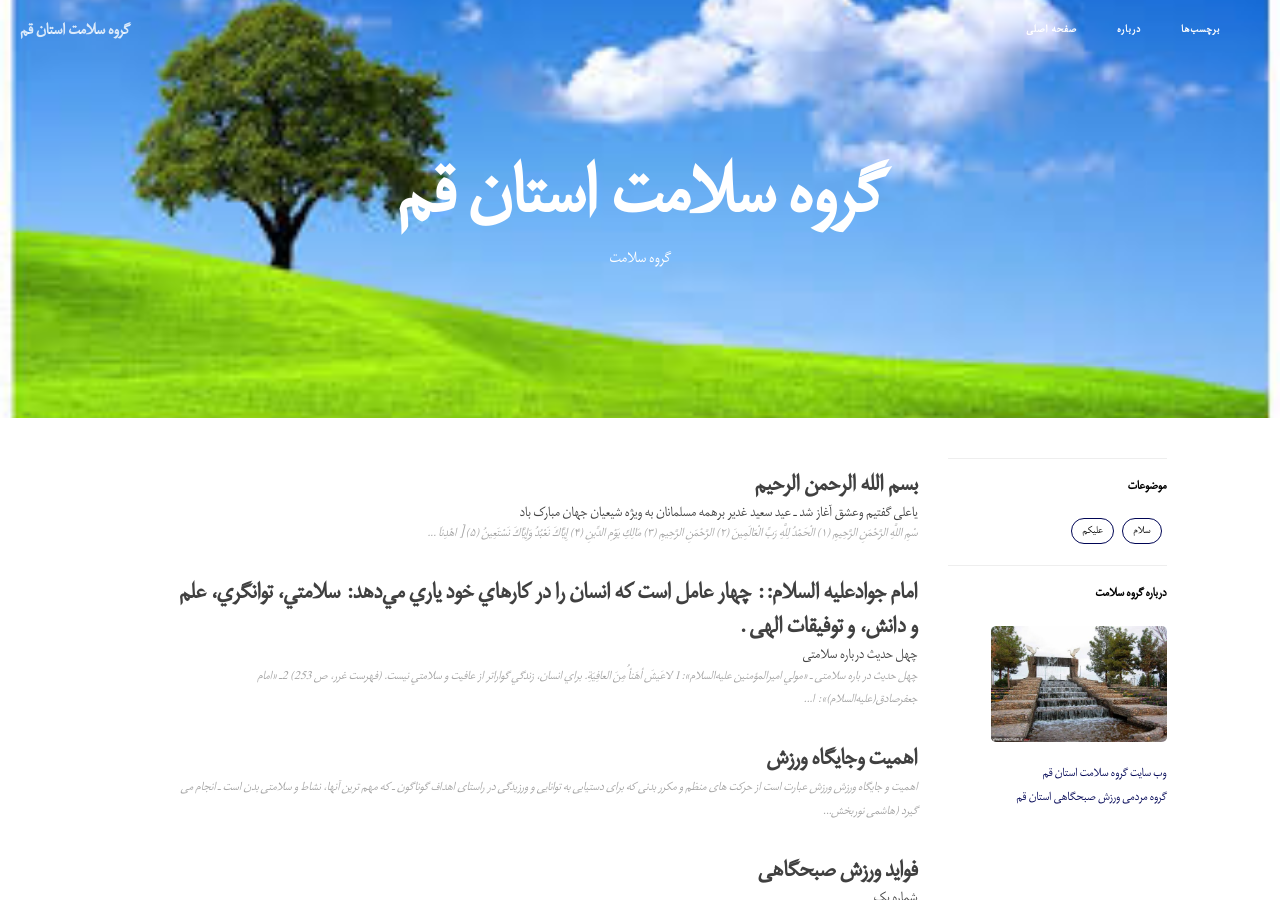
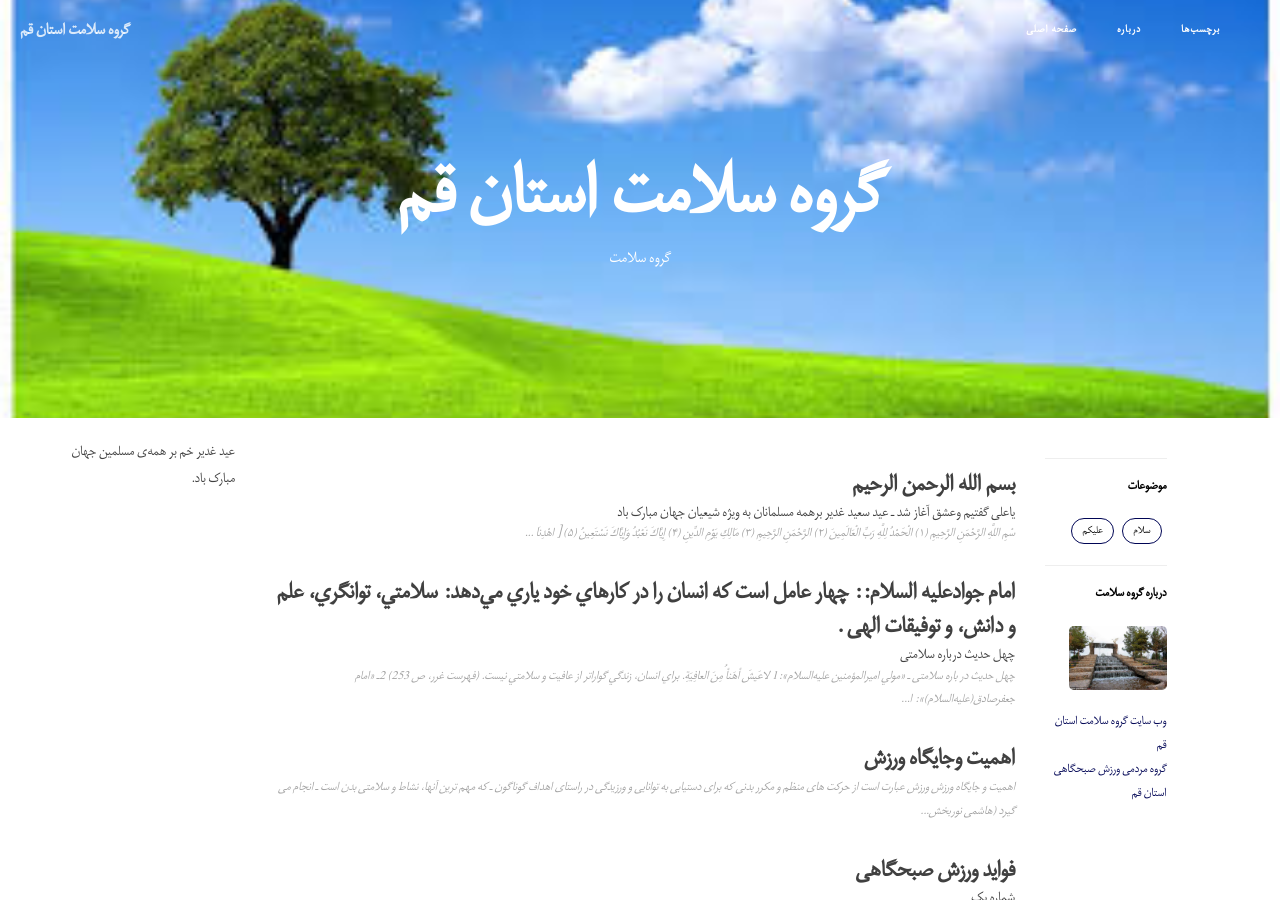
Before and after one commit to grouh-salamat/grouh-salamat.github.io, a Jekyll site: the page built from index.html, in a window 1280 px wide and 900 px high. Built offline with Jekyll 4.4.1, drawn with Linux system fonts in a browser that asks for light colours; the list of posts is cut into pages by our own code; some of the changed lines change nothing that is shown.

Commit message:
remove space 2

```diff
--- a/_layouts/page.html
+++ b/_layouts/page.html
@@ -64,9 +64,18 @@ layout: default
 
 <!-- USE SIDEBAR -->
     <!-- PostList Container -->
+<div class="
+                col-lg-2 col-lg-offset-0
+                col-md-2 col-md-offset-0
+                col-sm-12
+                col-xs-12
+                postlist-container
+            ">
+عید غدیر خم بر همه‌ی مسلمین جهان مبارک باد.
+</div>
     		<div class="
-                col-lg-8 col-lg-offset-1
-                col-md-8 col-md-offset-1
+                col-lg-8 col-lg-offset-0
+                col-md-8 col-md-offset-0
                 col-sm-12
                 col-xs-12
                 postlist-container
@@ -75,8 +84,8 @@ layout: default
     		</div>
     <!-- Sidebar Container -->
             <div class="
-                col-lg-3 col-lg-offset-0
-                col-md-3 col-md-offset-0
+                col-lg-2 col-lg-offset-0
+                col-md-2 col-md-offset-0
                 col-sm-12
                 col-xs-12
                 sidebar-container
```
